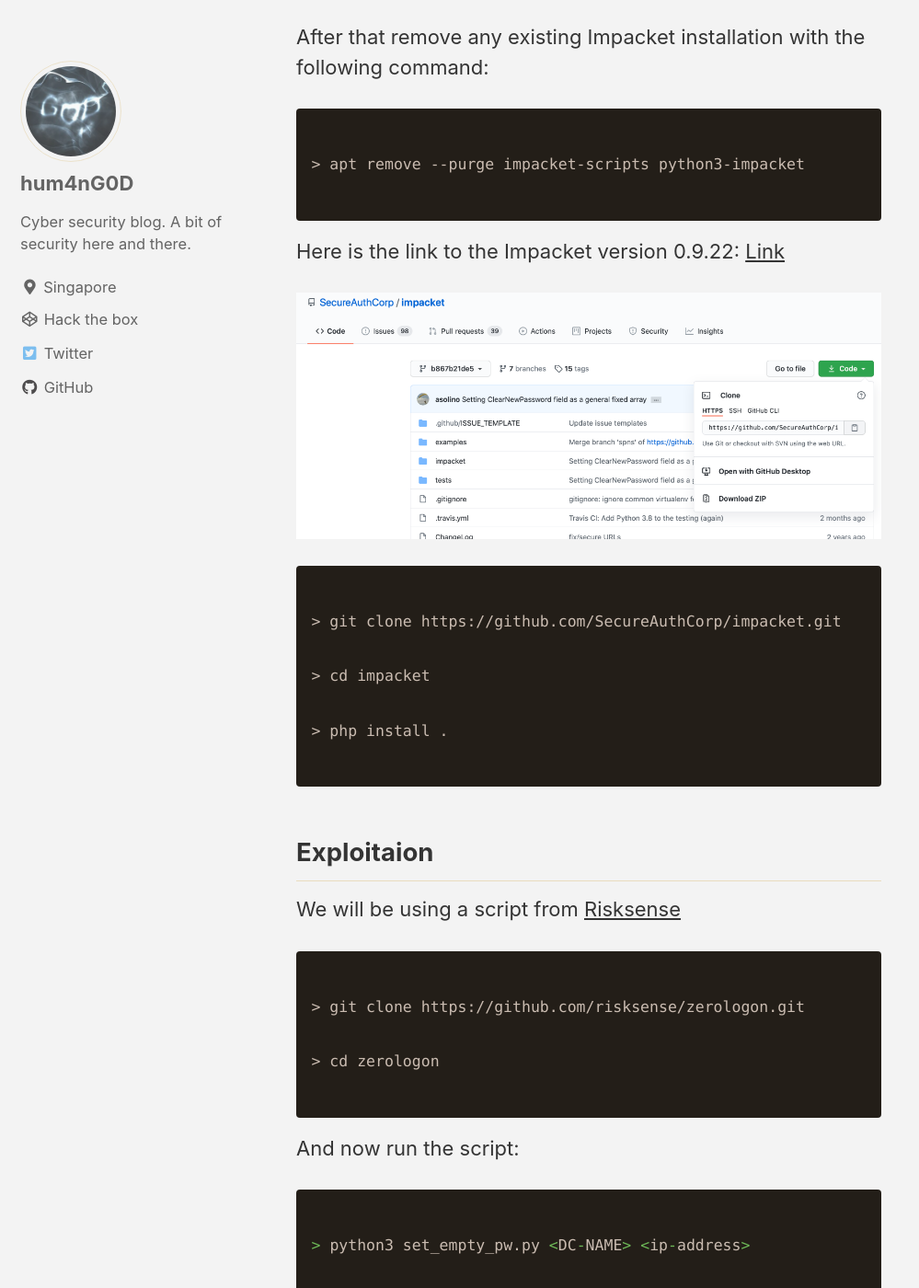
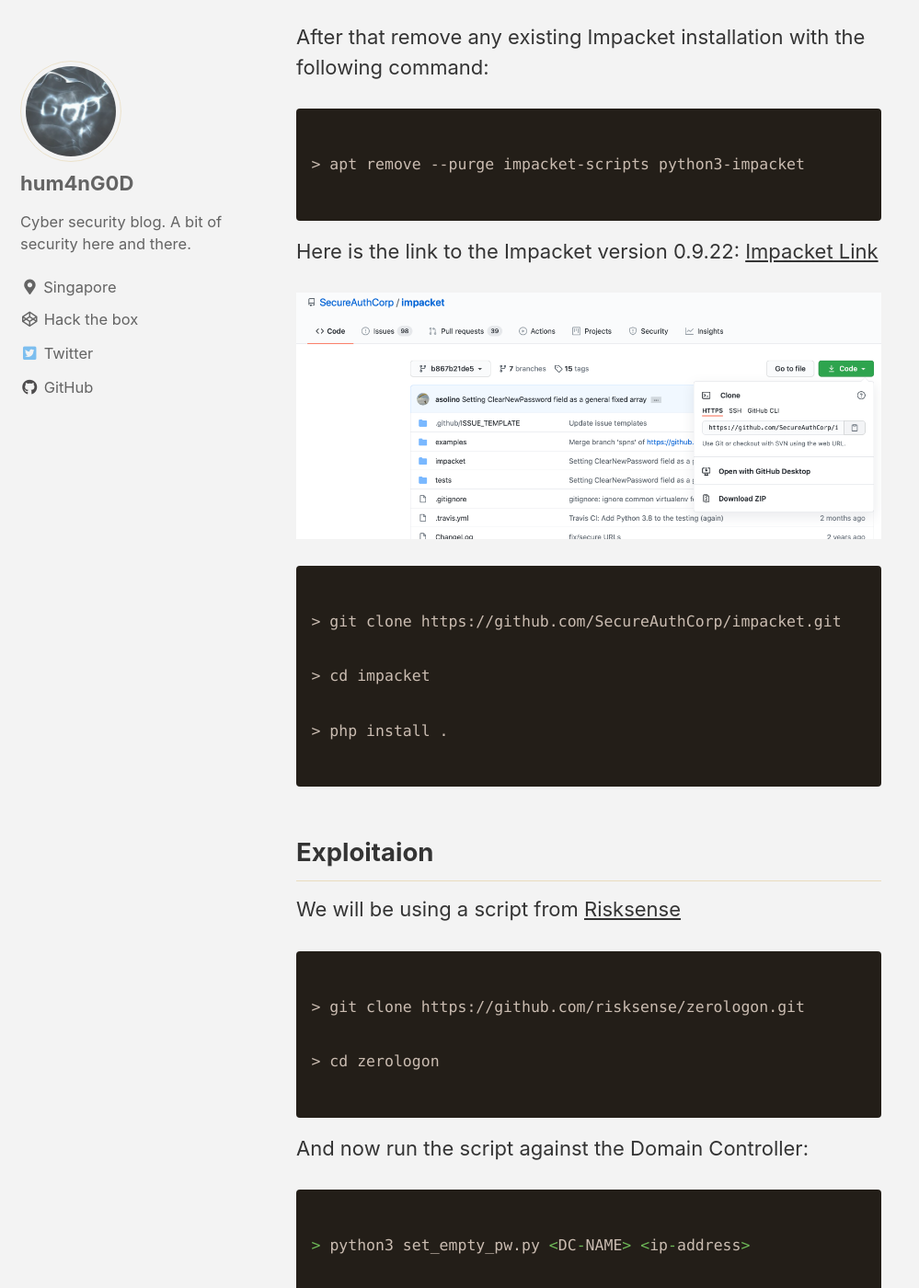
Before and after one commit to hum4nG0D/hum4nG0D.github.io, a Jekyll site: the page built from _posts/2020-11-11-CVE-2020-1472-Zerologon-Exploit-POC.md, in a window 1280 px wide and 1400 px high, scrolled down 956 px. Shown: the whole window at 92% size, without its empty margins (0-999 px from the left). Built offline with Jekyll 4.4.1, drawn with Linux system fonts in a browser that asks for light colours; cached includes are drawn as plain includes; some of the changed text lies outside the part shown.

Commit message:
Update 2020-11-11-CVE-2020-1472-Zerologon-Exploit-POC.md

````diff
--- a/_posts/2020-11-11-CVE-2020-1472-Zerologon-Exploit-POC.md
+++ b/_posts/2020-11-11-CVE-2020-1472-Zerologon-Exploit-POC.md
@@ -16,7 +16,7 @@
 
 ```
 
-Here is the link to the Impacket version 0.9.22: [Link](https://github.com/SecureAuthCorp/impacket/tree/b867b21de5fcfd48686a04487e1ef83c2d1b5e47 "Impacket")
+Here is the link to the Impacket version 0.9.22: [Impacket Link](https://github.com/SecureAuthCorp/impacket/tree/b867b21de5fcfd48686a04487e1ef83c2d1b5e47 "Impacket")
 
 ![Impacket 0.9.22](/assets/images/zerologon_poc/impacket0922.png)
 
@@ -43,7 +43,7 @@
 
 ```
 
-And now run the script:
+And now run the script against the Domain Controller:
 
 ```python
 
````
